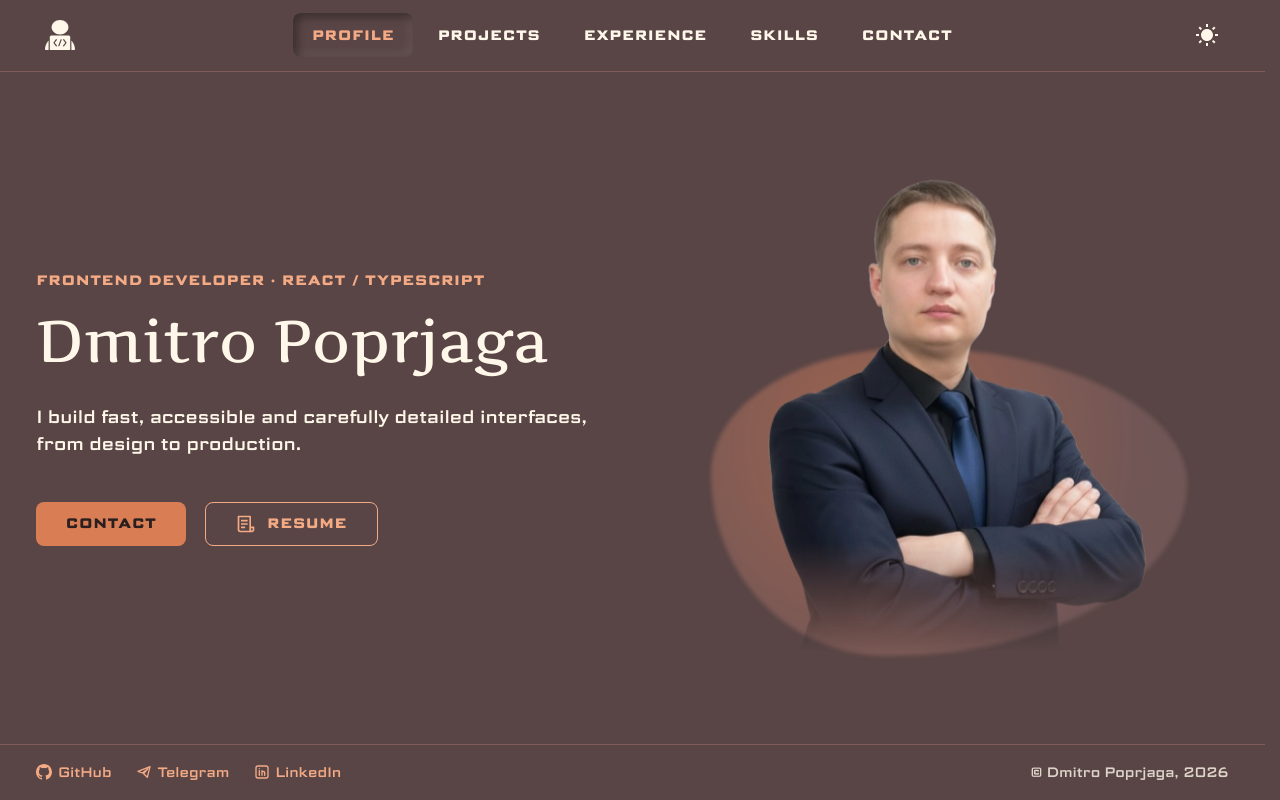
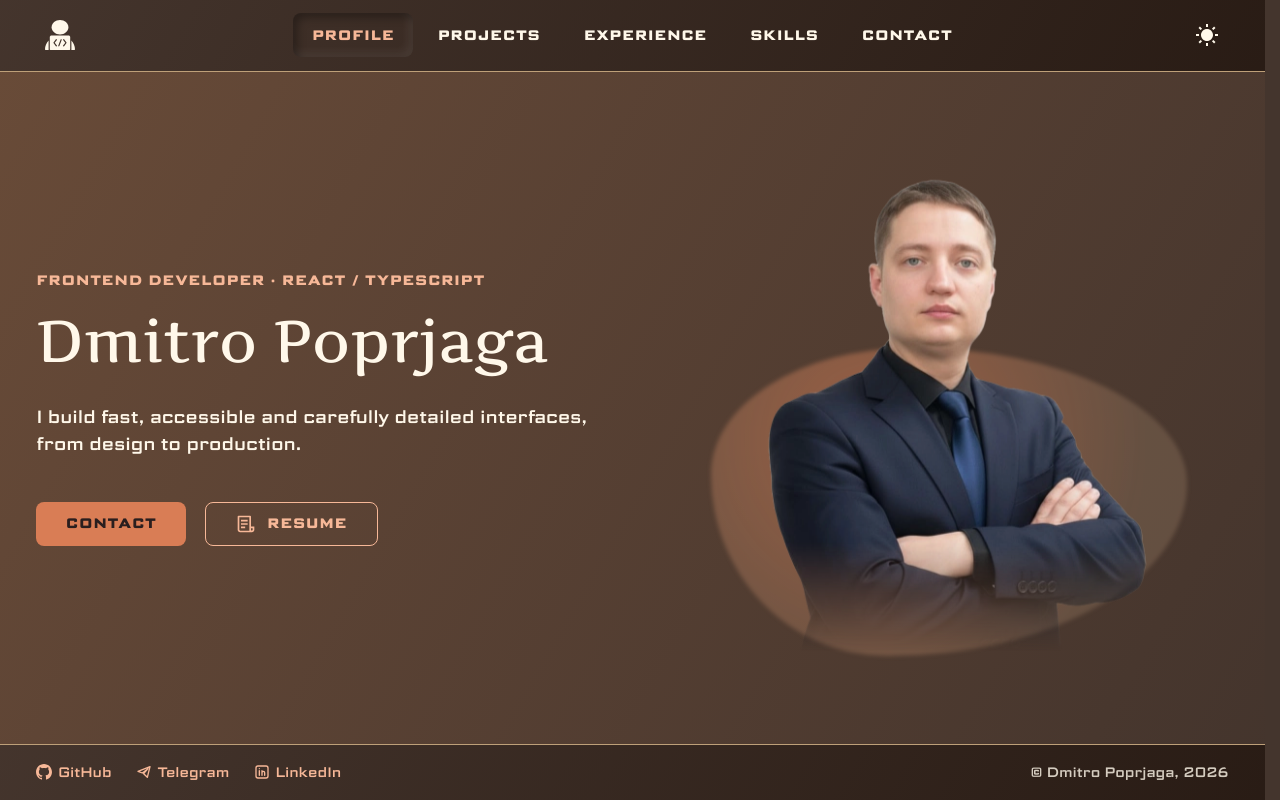
Before and after one commit to DmitroPopryaga/portfolio, a plain HTML site: page index.html in a window 1280 px wide. Drawn offline with Linux system fonts and the light colour scheme.

Commit message:
style: diagonal oklch gradients from the new palette for both themes
- header/footer/menu (--gradient-chrome) darker, panels (--gradient-surface)
  slightly lighter, 120deg in oklch, separate values per theme
- base colors, borders, blob tone and light-theme text moved to the palette
- borders were 1.35:1 on the new dark background, now >= 3:1 in both themes
- accent: #F7B898 dark / #94431F light, >= 4.5:1 on every gradient stop
- confirm dialog uses the surface gradient

Co-Authored-By: Claude Opus 5.5 <noreply@anthropic.com>

```diff
--- a/assets/styles/components/confirm.css
+++ b/assets/styles/components/confirm.css
@@ -7,7 +7,7 @@
   padding: var(--space-l);
   text-align: center;
   color: var(--color-light);
-  background-color: var(--color-dark);
+  background: var(--gradient-surface);
   border: var(--border);
   border-radius: var(--border-radius-large);
   box-shadow: var(--shadow-raised), var(--shadow);
--- a/assets/styles/globals/variables.css
+++ b/assets/styles/globals/variables.css
@@ -1,16 +1,26 @@
 :root {
   --color-light: #FFF8EA;
-  --color-dark: #594545;
+  /* фон страницы и диалога — тёмная точка палитры */
+  --color-dark: oklch(34.25% 0.0262 48.8);
 
-  --color-primary: #9E7676;
-  --color-secondary: #815B5B;
+  /* приглушённый тон палитры (пятно за портретом) */
+  --color-primary: oklch(61.02% 0.0496 62.55);
+  /* обводки и разделители: ≥ 3:1 на всех точках фонов */
+  --color-secondary: oklch(72.34% 0.064 73.79);
 
-  /* акцент для текста, обводок и фокуса: 4.63:1 на #594545 */
-  --color-accent: #F4AA85;
+  /* акцент для текста, обводок и фокуса: ≥ 4.62:1 на всех точках градиентов */
+  --color-accent: #F7B898;
   /* акцент для заливок (кнопки) — исходный цвет сайта */
   --color-accent-fill: #D97D55;
   /* текст на заливке акцентом: 5.38:1 */
   --color-on-accent: #2A1E1E;
+
+  /*
+    фоны по диагонали из общей палитры (oklch, тон 49–84°):
+    шапка/футер темнее, секции чуть светлее; текст и акцент ≥ 4.5:1 на каждой точке
+  */
+  --gradient-chrome: linear-gradient(120deg in oklch, oklch(34.25% 0.0262 48.8), oklch(24.02% 0.0248 48.82));
+  --gradient-surface: linear-gradient(120deg in oklch, oklch(43.88% 0.05 53.89), oklch(34.25% 0.0262 48.8));
 
   --font-main: 'Science Gothic';
   --font-accent: 'Artifika';
@@ -54,12 +64,18 @@
 }
 
 .light-theme {
-  --color-light: #594545;
-  --color-dark: #FFF8EA;
+  /* текст — тёмная точка палитры: ≥ 8.45:1 */
+  --color-light: oklch(34.25% 0.0262 48.8);
+  --color-dark: oklch(94.09% 0.0248 75.23);
+  /* обводки: ≥ 3:1 */
+  --color-secondary: oklch(57.76% 0.056 60.87);
 
-  /* 5.17:1 на #FFF8EA */
-  --color-accent: #A8502A;
+  /* ≥ 4.92:1 на всех точках градиентов */
+  --color-accent: #94431F;
+
+  --gradient-chrome: linear-gradient(120deg in oklch, oklch(91.34% 0.0331 83.67), oklch(89.29% 0.0431 81.52));
+  --gradient-surface: linear-gradient(120deg in oklch, oklch(94.09% 0.0248 75.23), oklch(91.34% 0.0331 83.67));
 
   --shadow-tone-light: rgb(255 255 255 / 0.9);
-  --shadow-tone-dark: rgb(89 69 69 / 0.22);
+  --shadow-tone-dark: rgb(68 53 45 / 0.22);
 }
--- a/assets/styles/layout/app.css
+++ b/assets/styles/layout/app.css
@@ -13,6 +13,7 @@
 .app__main {
   display: grid;
   min-height: 0;
+  background: var(--gradient-surface);
 }
 
 .app__panel {
--- a/assets/styles/layout/footer.css
+++ b/assets/styles/layout/footer.css
@@ -1,6 +1,7 @@
 .footer {
   border-top: var(--border);
   font-size: var(--font-size-xs);
+  background: var(--gradient-chrome);
 }
 
 .footer__inner {
--- a/assets/styles/layout/header.css
+++ b/assets/styles/layout/header.css
@@ -3,7 +3,7 @@
   top: 0;
   z-index: var(--z-index-100);
   border-bottom: var(--border);
-  background-color: var(--color-dark);
+  background: var(--gradient-chrome);
 }
 
 .header__inner {
@@ -60,7 +60,7 @@
     inset-inline: 0;
     padding: var(--space-s) var(--container-padding-x);
     border-bottom: var(--border);
-    background-color: var(--color-dark);
+    background: var(--gradient-chrome);
     box-shadow: var(--shadow);
     visibility: hidden;
     opacity: 0;
```
